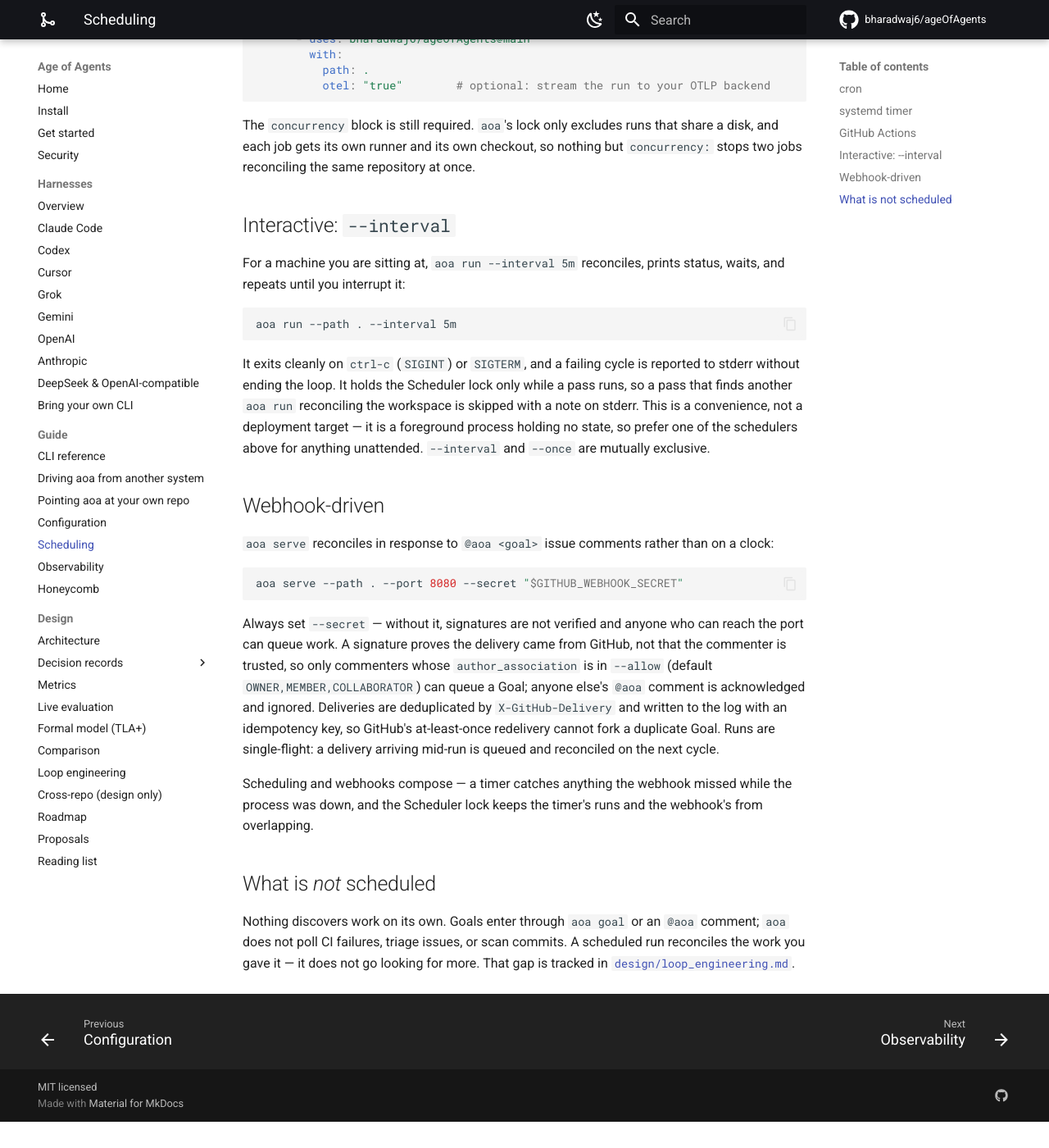
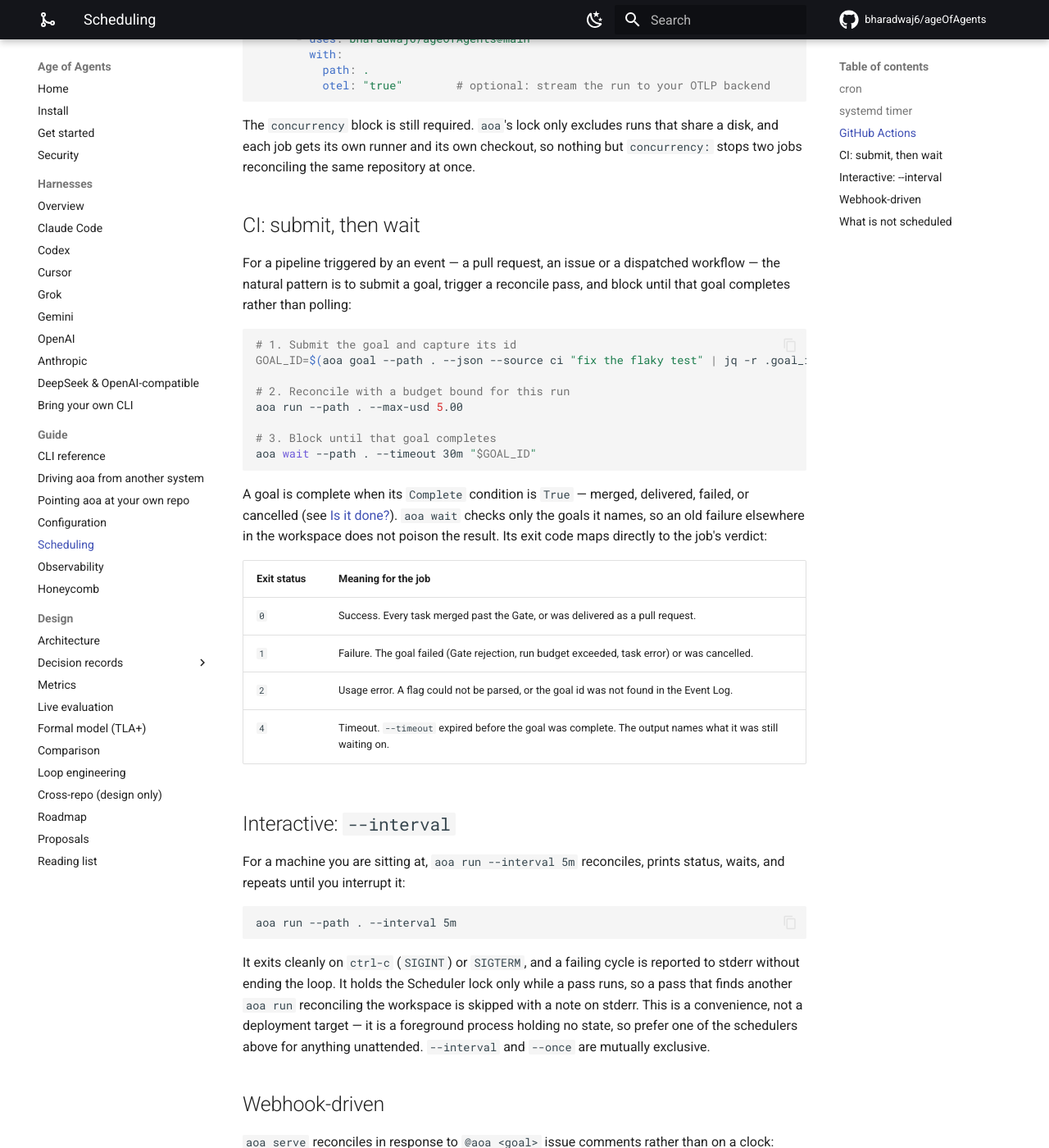
Before and after one commit to bharadwaj6/ageOfAgents, an MkDocs documentation site: the page built from docs/scheduling.md, in a window 1280 px wide and 1400 px high, scrolled down 2373 px. Shown: the whole window at 82% size. Built offline with MkDocs 1.6.1 and Material for MkDocs 9.7.7, drawn with Linux system fonts in a browser that asks for light colours; comment, search, counter and statistics services are not loaded; before the commit the page ends 3741 px from its top, so only the background shows below that.

Commit message:
docs: surface aoa wait and goal conditions beyond reference pages
Update README quick tour to include aoa wait and delivered outcome.
Add CI 'submit, then wait' recipe to docs/scheduling.md with exit codes
and a link to backend.md#is-it-done.
Update docs/backend.md exit code 75 to reflect that a repository held
by another workspace will not pick up goals.

Fixes #186

````diff
--- a/docs/scheduling.md
+++ b/docs/scheduling.md
@@ -117,6 +117,34 @@ The `concurrency` block is still required. `aoa`'s lock only excludes runs that
 job gets its own runner and its own checkout, so nothing but `concurrency:` stops two jobs reconciling the
 same repository at once.
 
+## CI: submit, then wait
+
+For a pipeline triggered by an event — a pull request, an issue or a dispatched workflow — the natural
+pattern is to submit a goal, trigger a reconcile pass, and block until that goal completes rather than
+polling:
+
+```bash
+# 1. Submit the goal and capture its id
+GOAL_ID=$(aoa goal --path . --json --source ci "fix the flaky test" | jq -r .goal_id)
+
+# 2. Reconcile with a budget bound for this run
+aoa run --path . --max-usd 5.00
+
+# 3. Block until that goal completes
+aoa wait --path . --timeout 30m "$GOAL_ID"
+```
+
+A goal is complete when its `Complete` condition is `True` — merged, delivered, failed, or cancelled
+(see [Is it done?](backend.md#is-it-done)). `aoa wait` checks only the goals it names, so an old failure
+elsewhere in the workspace does not poison the result. Its exit code maps directly to the job's verdict:
+
+| Exit status | Meaning for the job |
+|---|---|
+| `0` | Success. Every task merged past the Gate, or was delivered as a pull request. |
+| `1` | Failure. The goal failed (Gate rejection, run budget exceeded, task error) or was cancelled. |
+| `2` | Usage error. A flag could not be parsed, or the goal id was not found in the Event Log. |
+| `4` | Timeout. `--timeout` expired before the goal was complete. The output names what it was still waiting on. |
+
 ## Interactive: `--interval`
 
 For a machine you are sitting at, `aoa run --interval 5m` reconciles, prints status, waits, and repeats
````
Also changed, not shown: README.md (+2 -1 lines), docs/backend.md (+1 -1 lines).
